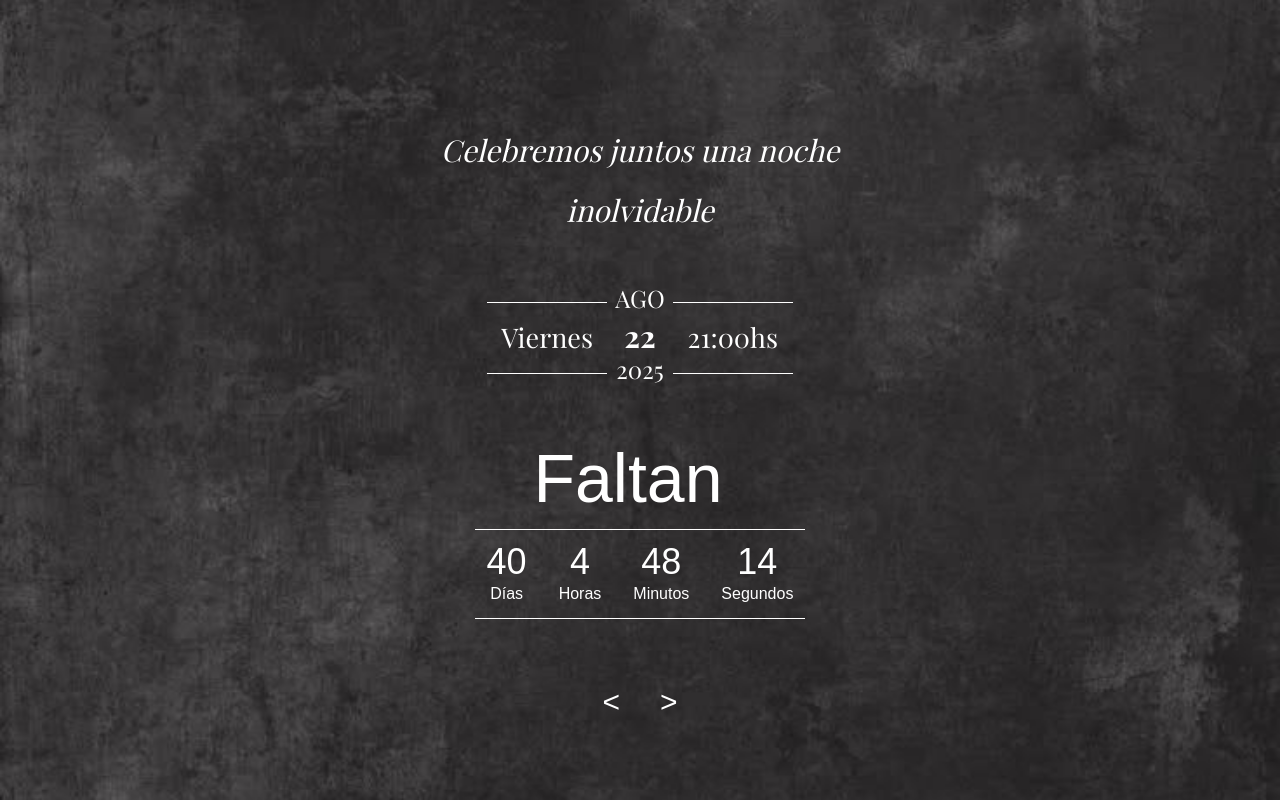
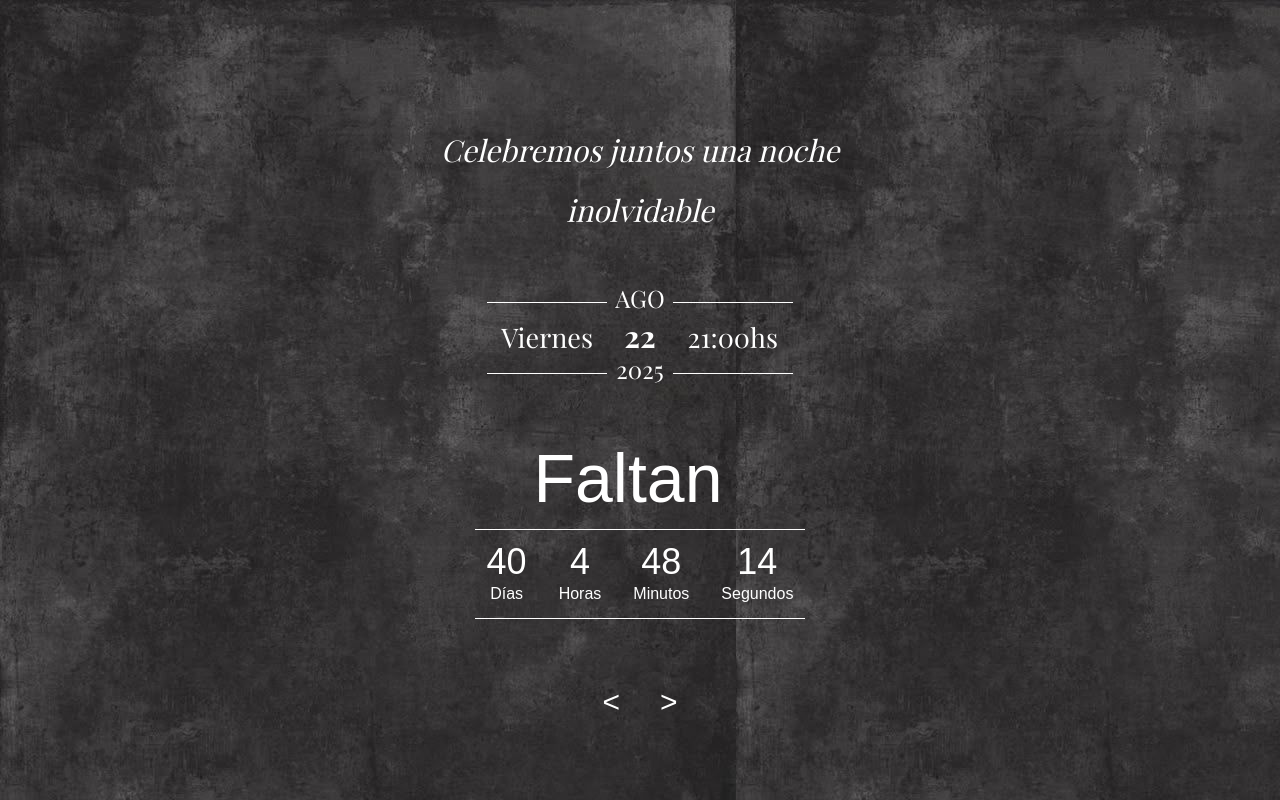
Before and after one commit to HugoEseverri/invitaci-n-tarjeta, a Next.js app in the folder invitacion/: page /contador in a window 1280 px wide. Built offline with nearby package versions, Linux system fonts and the light colour scheme; a web font is replaced by a local one.

Commit message:
últimos cambios

```diff
--- a/invitacion/src/app/contador/page.tsx
+++ b/invitacion/src/app/contador/page.tsx
@@ -50,7 +50,7 @@ export default function ContadorPage() {
     };
 
     return (
-        <main className="h-screen flex flex-col items-center px-6 text-white text-center relative bg-cover bg-center bg-[url('/cover4.jpg')]" >
+        <main className="h-screen flex flex-col items-center px-6 text-white text-center relative bg-black bg-[url('/cover4.jpg')]" >
 
             <motion.div
                 initial={{ opacity: 0, y: 20 }}
--- a/invitacion/src/app/enviado/page.tsx
+++ b/invitacion/src/app/enviado/page.tsx
@@ -15,7 +15,7 @@ export default function Enviado() {
 
         const whatsappTimer = setTimeout(() => {
             if (asistira && nombre) {
-                const numero = "5492284550648";
+                const numero = "5492284629919";
                 const mensaje = `Hola, confirmo mi asistencia a la fiesta. Soy ${nombre} 🎉`;
                 window.location.href = `https://wa.me/${numero}?text=${encodeURIComponent(mensaje)}`;
             }
```
